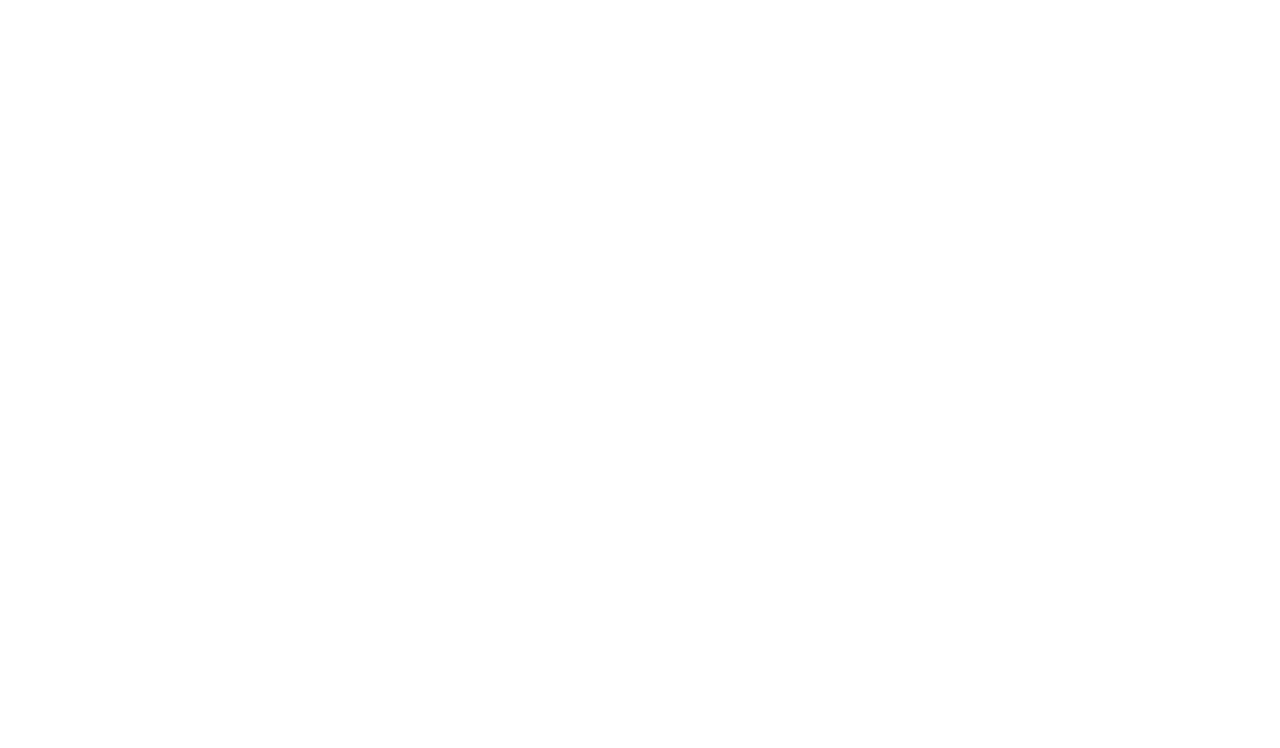
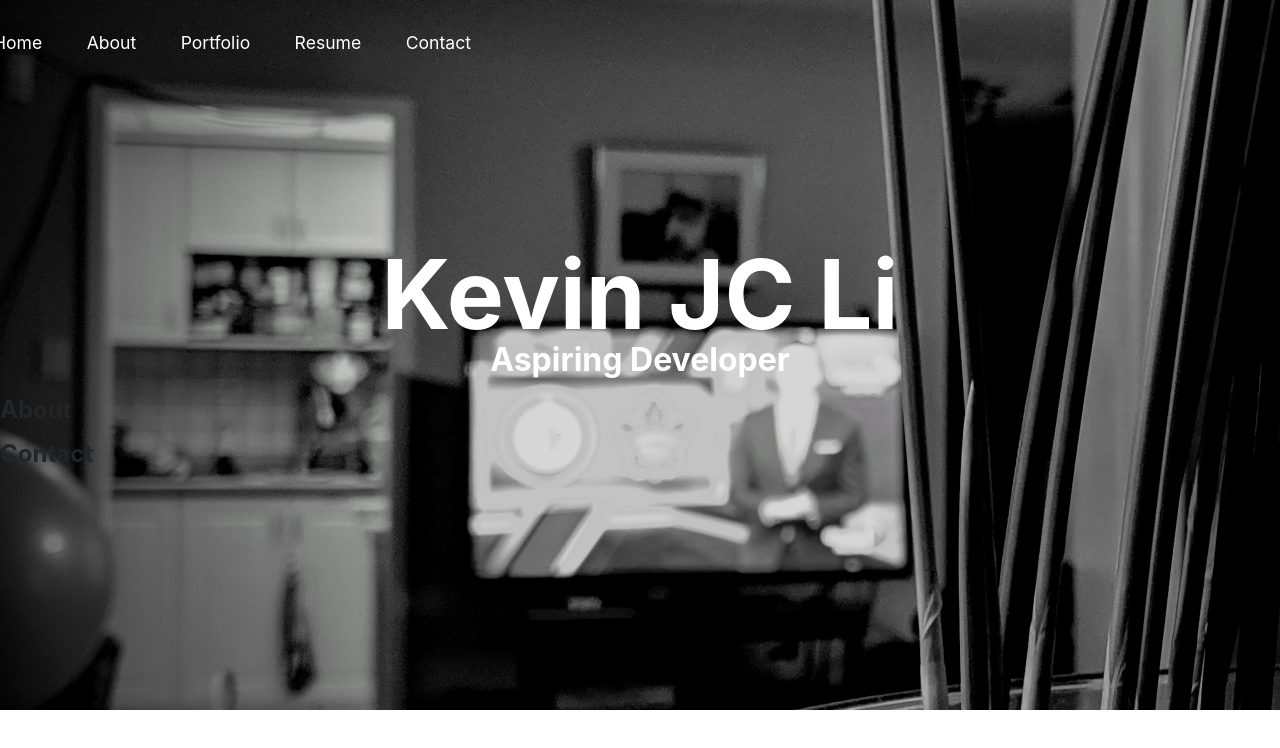
Before and after one commit to JunCLi/personal-website, a plain HTML site: page index.html in a window 1280 px wide. Drawn offline with Linux system fonts and the light colour scheme.

Commit message:
Added background image and basic styling to header and nav

```diff
--- a/index.html
+++ b/index.html
@@ -7,13 +7,29 @@
   <title>Kevin JC Li</title>
   <link rel="stylesheet" type="text/css" href="normalize.css">
   <link rel="stylesheet" type="text/css" href="style.css">
-</head>
 <body>
   <header>
     <nav>
+      <ul>
+        <li><a href="#top">Home</a></li>
+        <li><a href="#about">About</a></li>
+        <li><a href="#">Portfolio</a></li>
+        <li><a href="#">Resume</a></li>
+        <li><a href="#contact">Contact</a></li>
+      </ul>
     </nav>
   </header>
   <main>
+    <section class="home-intro">
+      <h1>Kevin JC Li</h1>
+      <h2>Aspiring Developer</h2>
+    </section>
+    <section id="about">
+      <h2>About</h2>
+    </section>
+    <section>
+      <h2>Contact</h2>
+    </section>
   </main>
 </body>
 </html>
--- a/style.css
+++ b/style.css
@@ -0,0 +1,82 @@
+/*
+=========================
+General Styling
+=========================
+*/
+
+body {
+  background-image: url(Images/living-room-grass-pic-darken-18-9.jpg);
+  background-attachment: fixed;
+  background-repeat: no-repeat;
+  background-size: 1920px 710px;
+}
+
+/*
+=========================
+Header Styling
+=========================
+*/
+
+header {
+  display: grid;
+  grid-template-columns: 1fr 1fr;
+  align-items: center;
+  margin-top: 30px
+}
+
+/*
+=========================
+Navigation Styling
+=========================
+*/
+
+nav {
+  display: grid;
+  justify-content: end;
+  margin-right: 25%;
+}
+
+nav ul {
+  display: grid;
+  grid-template-columns: 1fr 1fr 1fr 1fr 1fr;
+  grid-column-gap: 1.5em;
+  font-size: 1.1em;
+}
+
+nav ul li {
+  display: inline-block;
+}
+
+nav ul li a {
+  padding: 7px;
+  border: 2px solid transparent;
+  color:white;
+}
+
+nav ul li a:hover {
+  color: white;
+  border: 2px solid white;
+  text-decoration: none;
+}
+
+/*
+=========================
+Header Styling
+=========================
+*/
+
+.home-intro {
+  color: white;
+}
+
+.home-intro h1 {
+  margin: 150px 0 0;
+  text-align: center;
+  font-size: 6em;
+}
+
+.home-intro h2 {
+  margin-top: -30px;
+  text-align: center;
+  font-size: 2em;
+}
```
Also changed, not shown: images/living-room-grass-pic-darken-18-9.jpg (added).
